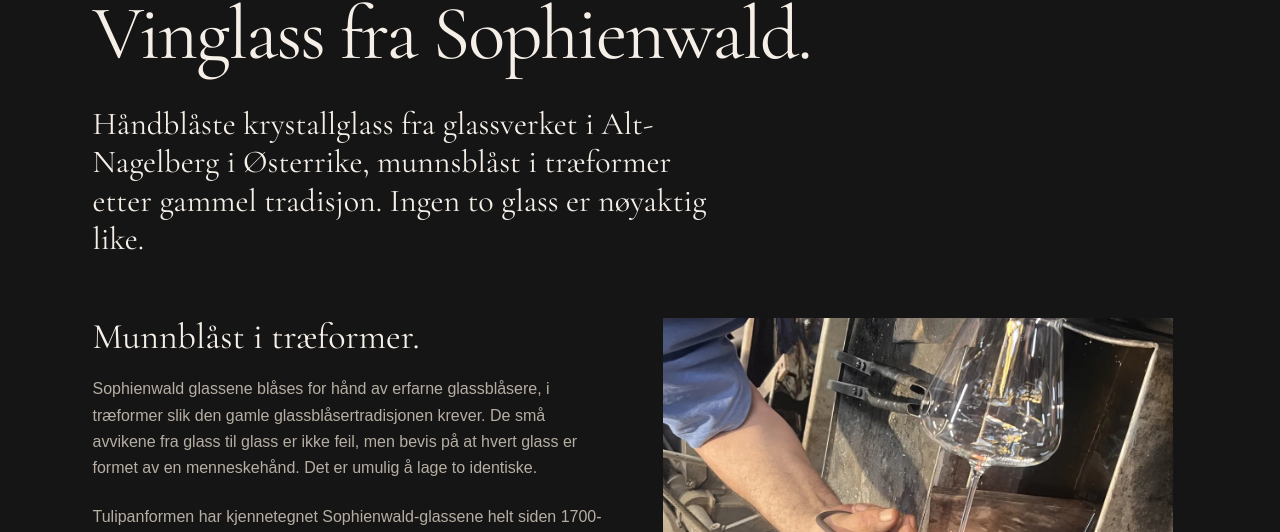
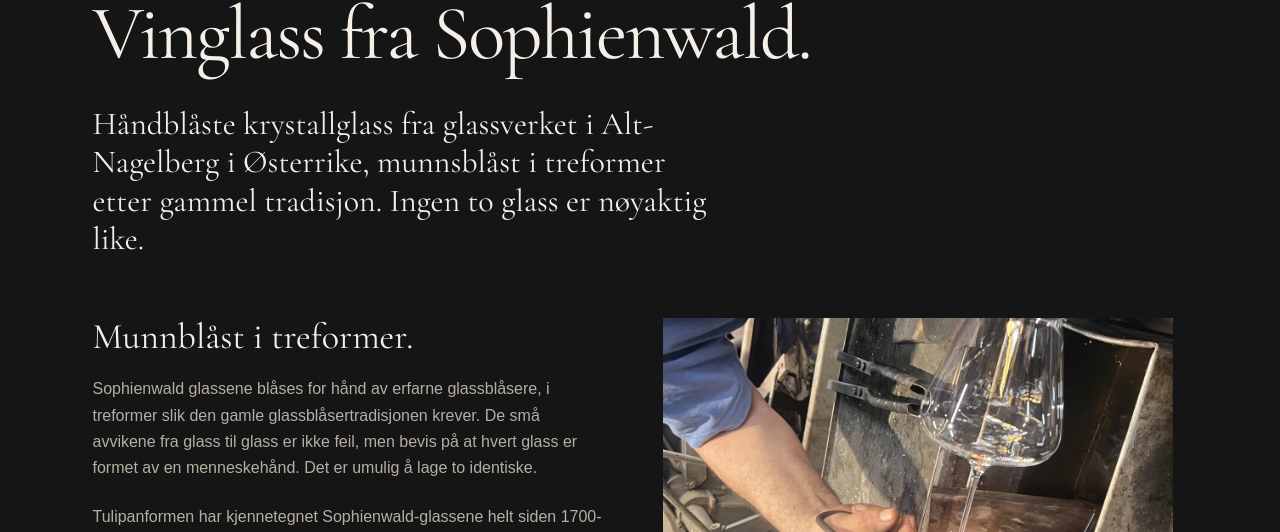
Before and after one commit to j4hr3n/trecalici-no, a plain HTML site: page site/vinglass/index.html in a window 1280 px wide. Shown: the part 253-785 px from the top of the page. Drawn offline with Linux system fonts and the light colour scheme.

Commit message:
Fix typo: træformer -> treformer

```diff
--- a/site/vinglass/index.html
+++ b/site/vinglass/index.html
@@ -29,13 +29,13 @@
   <main id="innhold" class="page" tabindex="-1">
     <p class="eyebrow">Sophienwald</p>
     <h1>Vinglass fra Sophienwald.</h1>
-    <p class="lead constrained">Håndblåste krystallglass fra glassverket i Alt-Nagelberg i Østerrike, munnsblåst i træformer etter gammel tradisjon. Ingen to glass er nøyaktig like.</p>
+    <p class="lead constrained">Håndblåste krystallglass fra glassverket i Alt-Nagelberg i Østerrike, munnsblåst i treformer etter gammel tradisjon. Ingen to glass er nøyaktig like.</p>
     <!-- Tekst, spesifikasjoner (modell, volum, høyde) og bilder hentet fra sophienwald.com og produsentens bildesett.
          Godkjenning fra eier og produsent gjenstår. Norske priser, pakkestørrelse og prisgrunnlag er ikke avklart. -->
     <section class="producer">
       <div>
-        <h2>Munnblåst i træformer.</h2>
-        <p>Sophienwald glassene blåses for hånd av erfarne glassblåsere, i træformer slik den gamle glassblåsertradisjonen krever. De små avvikene fra glass til glass er ikke feil, men bevis på at hvert glass er formet av en menneskehånd. Det er umulig å lage to identiske.</p>
+        <h2>Munnblåst i treformer.</h2>
+        <p>Sophienwald glassene blåses for hånd av erfarne glassblåsere, i treformer slik den gamle glassblåsertradisjonen krever. De små avvikene fra glass til glass er ikke feil, men bevis på at hvert glass er formet av en menneskehånd. Det er umulig å lage to identiske.</p>
         <p>Tulipanformen har kjennetegnet Sophienwald-glassene helt siden 1700-tallet. Veggene er papirtynde, men overraskende stabile, og det blyfrie krystallglasset gjengir vinen som den er, i både farge og duft.</p>
       </div>
       <img src="/assets/images/sophienwald-glassblaser.webp" alt="Glassblåser former det glødende glasset til et Sophienwald-glass ved glassverkets ovner." width="1200" height="900" decoding="async">
```
